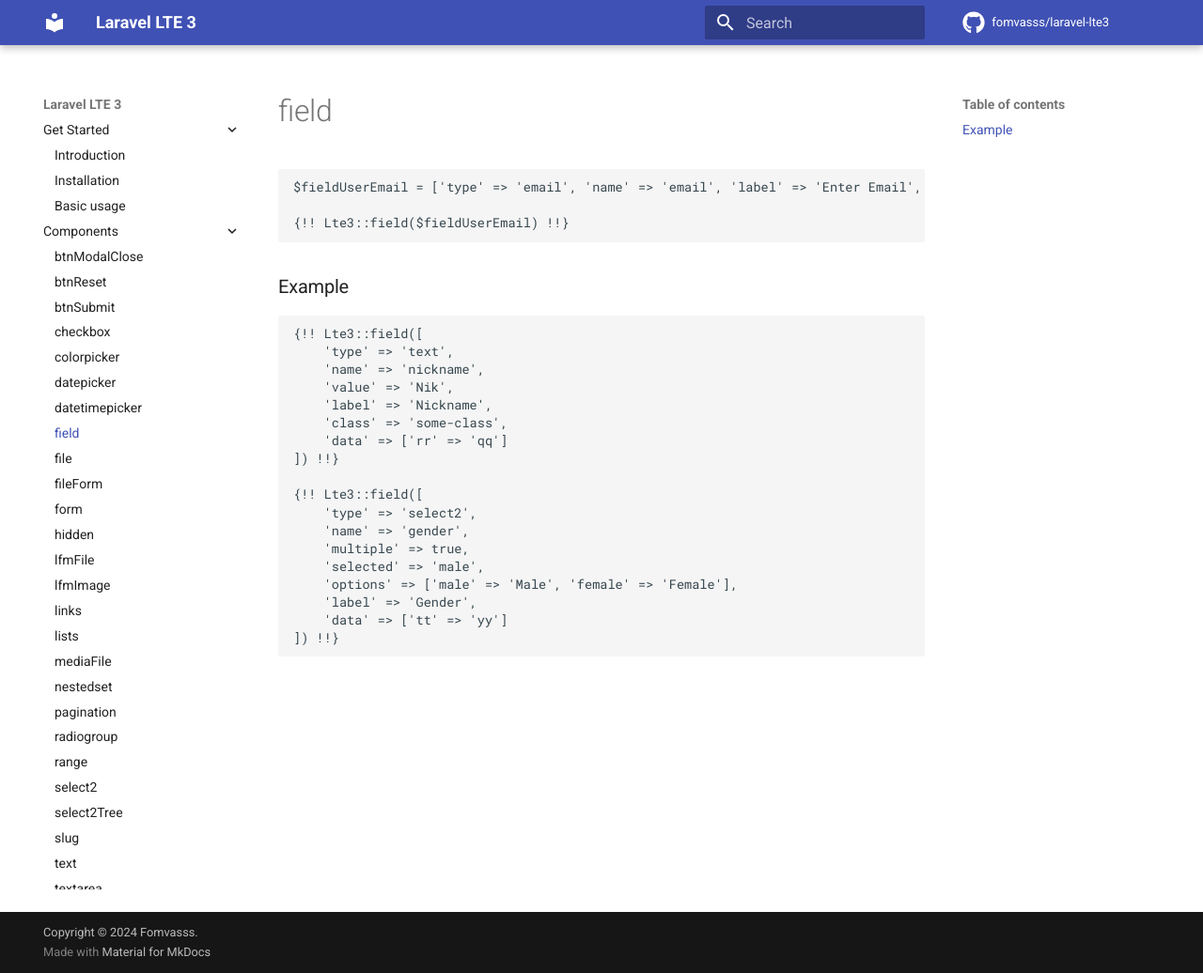
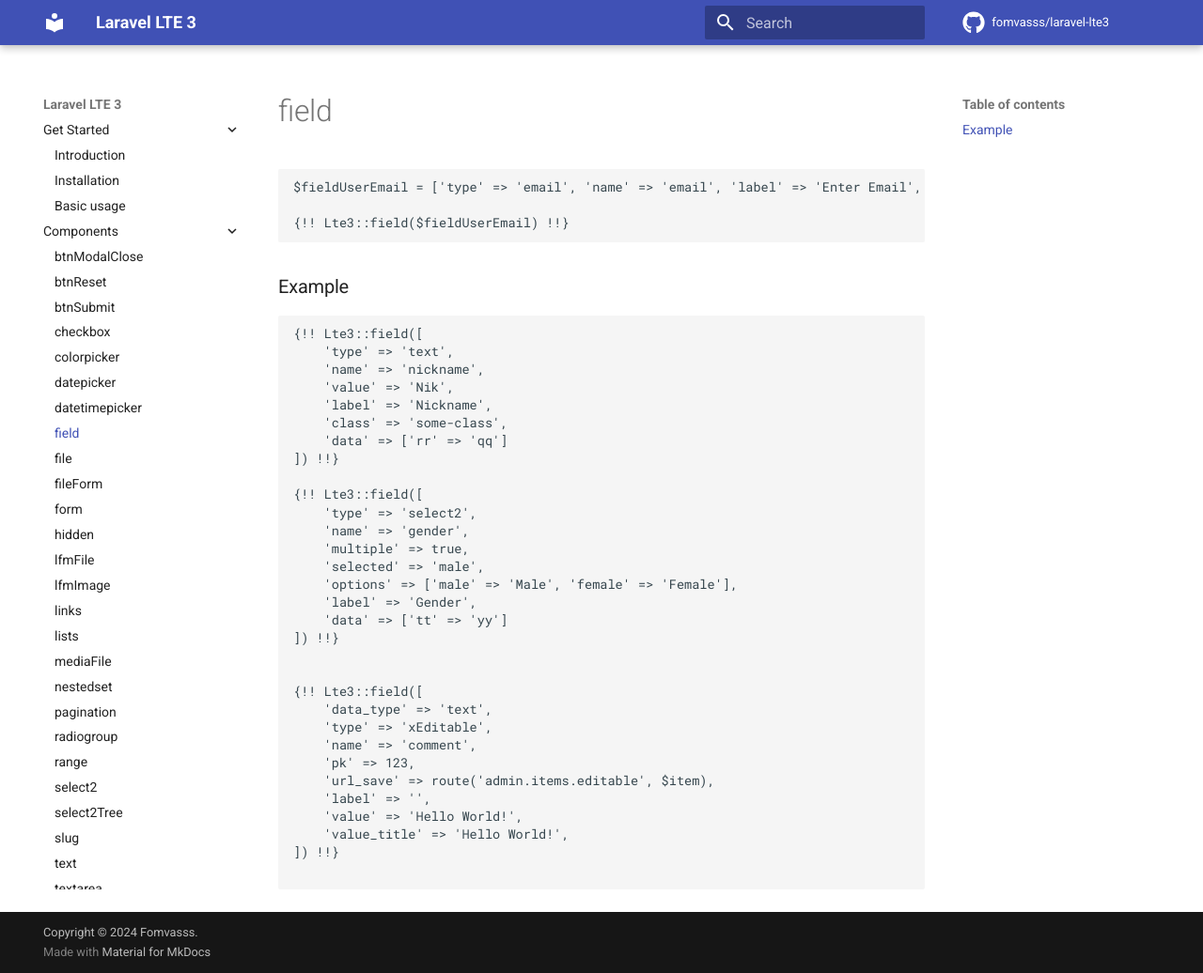
Before and after one commit to fomvasss/laravel-lte3-docs, an MkDocs documentation site: the page built from docs/components/field.md, in a window 1280 px wide and 1036 px high. Shown: the whole window at 94% size. Built offline with MkDocs 1.6.1 and Material for MkDocs 9.7.7, drawn with Linux system fonts in a browser that asks for light colours; comment, search, counter and statistics services are not loaded.

Commit message:
add field docs

````diff
--- a/docs/components/field.md
+++ b/docs/components/field.md
@@ -28,4 +28,17 @@
     'label' => 'Gender',
     'data' => ['tt' => 'yy']
 ]) !!}
+
+
+{!! Lte3::field([
+    'data_type' => 'text',
+    'type' => 'xEditable',
+    'name' => 'comment',
+    'pk' => 123,
+    'url_save' => route('admin.items.editable', $item),
+    'label' => '',
+    'value' => 'Hello World!',
+    'value_title' => 'Hello World!',
+]) !!}
+
 ```
````
